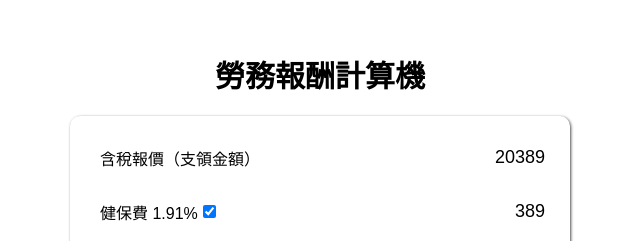
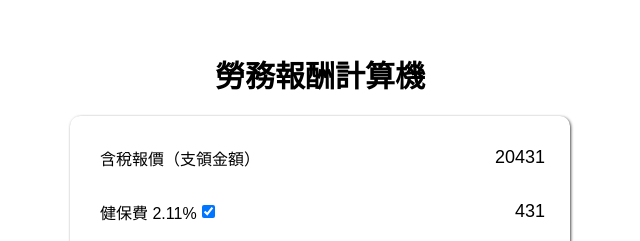
Before and after one commit to MinRuXie/quote-calculation, a plain HTML site: page index.html in a window 1280 px wide. Shown: the part 204-445 px from the top of the page, 320-960 px from the left. Drawn offline with Linux system fonts and the light colour scheme.

Commit message:
update health rate

```diff
--- a/index.html
+++ b/index.html
@@ -16,7 +16,7 @@
             <div class="grid-item">含稅報價（支領金額）</div>
             <div class="grid-item">{{getTaxIncludedQuotation}}</div>
             <div class="grid-item">
-                <label for="health_insurance_fare">健保費 1.91%</label>
+                <label for="health_insurance_fare">健保費 2.11%</label>
                 <input type="checkbox" id="health_insurance_fare" name="insurance" v-model="toggle">
             </div>
             <div class="grid-item">{{getHealthInsurance}}</div>
--- a/js/main.js
+++ b/js/main.js
@@ -5,7 +5,7 @@ var vm = new Vue({
         tax_included_quotation: 0, // 含稅報價(支領金額)
         tax_exclude_quotation: 0, // 不含稅報價(支領金額)
         toggle: true, // 是否勾選健保費
-        health_insurance_rate: 0.0191, // 健保費率
+        health_insurance_rate: 0.0211, // 健保費率 2021 2.11%
         health_insurance: 0, // 健保費
         income_tax_rate: 0.1, // 所得稅率(低於兩萬不扣)
         income_tax: 0, // 所得稅
@@ -18,21 +18,21 @@ var vm = new Vue({
         /*
             支領金額 X
             代扣所得稅(10%) 0.1
-            健保補充保費(1.91%) 0.0191
+            健保補充保費(2.11%) 0.0211
             含稅價 0.8809X
 
             支領金額 -健保 -所得 = 含稅價
-            X - 0.1X - 0.0191X = 0.8809X
+            X - 0.1X - 0.0211X = 0.8809X
 
             倒推公式
             支領金額 -健保 -所得 = 含稅價
-            X/0.8809 - 0.1X/0.8809 - 0.0191X/0.8809 = X
+            X/0.8809 - 0.1X/0.8809 - 0.0211X/0.8809 = X
         */
 
         // 健保費
         getHealthInsurance: function () {
             if (this.toggle) {
-                this.health_insurance_rate = 0.0191;
+                this.health_insurance_rate = 0.0211;
                 this.health_insurance = Math.floor((this.health_insurance_rate * this.final_actual_collar)/(1 - this.health_insurance_rate - this.income_tax_rate));
             } else {
                 this.health_insurance_rate = 0;
```
